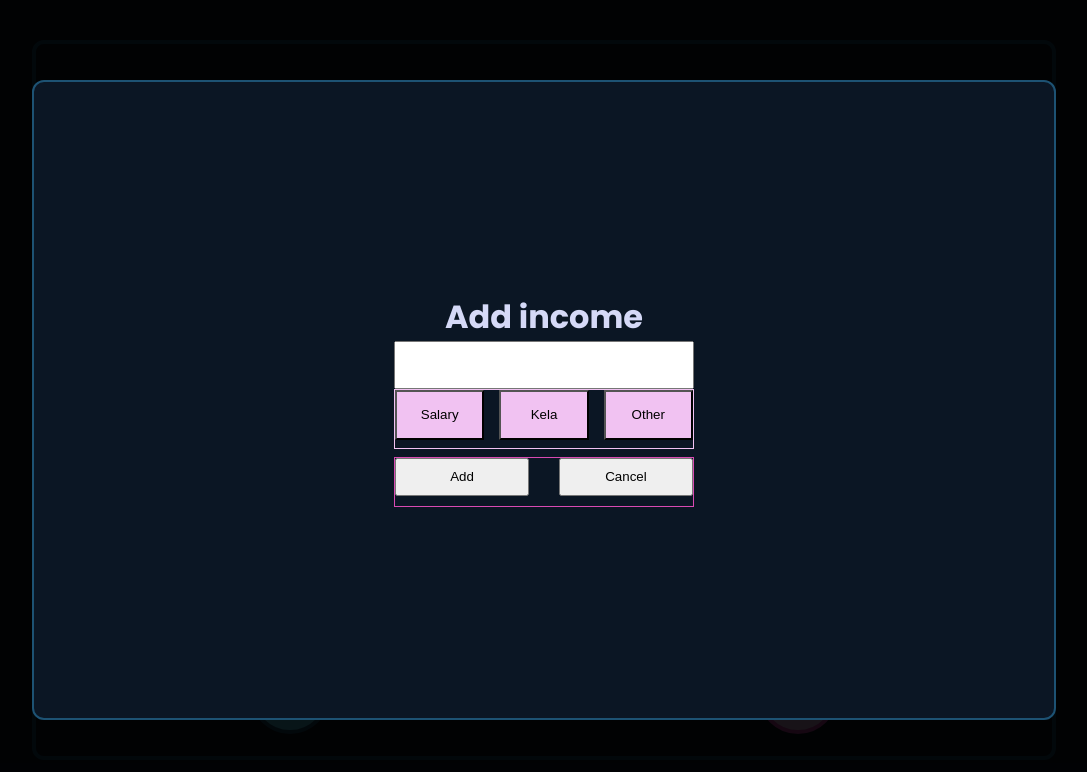
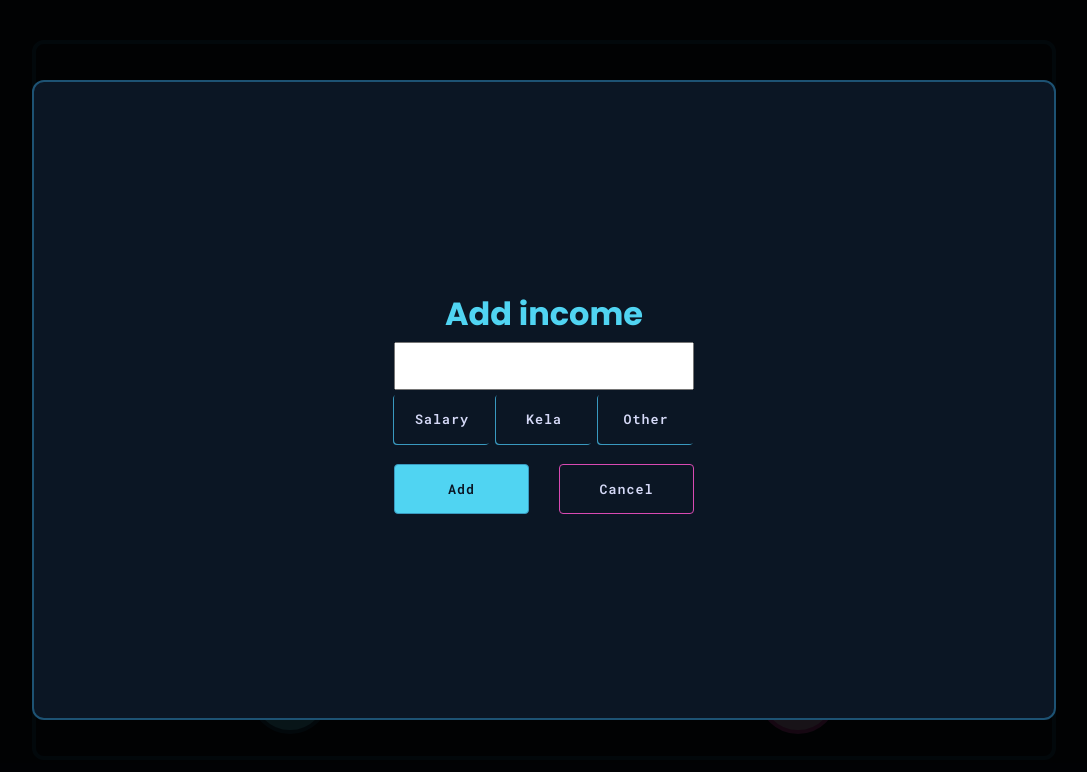
Before and after one commit to reijjo/budget, a React (Vite) app in the folder client/: page /test in a window 1280 px wide. Both pictures are taken after a click on the button "Add income". Shown: the top 772 px of the page, without its empty margins (96-1183 px from the left). Built offline with nearby package versions, Linux system fonts and the light colour scheme.

Commit message:
oke finally that chart.js

```diff
--- a/client/src/assets/css/App.css
+++ b/client/src/assets/css/App.css
@@ -29,12 +29,67 @@
   align-items: center;
 }
 
-.saldo {
+.saldo,
+.balance-modal {
   /* border: 1px solid var(--primarylight); */
   width: 100%;
   height: 75%;
   flex-direction: column;
 }
+
+.balance-modal.open {
+  background-color: var(--black);
+  transition: background-color 2s ease;
+}
+
+/* BalanceModal */
+
+.inside-balancemodal {
+  height: 100%;
+  width: 100%;
+  display: flex;
+  flex-direction: column;
+  justify-content: center;
+  align-items: center;
+}
+
+.inside-income,
+.inside-expenses {
+  height: 50%;
+  width: 100%;
+  display: flex;
+  flex-direction: column;
+}
+
+.inside-income h3,
+.inside-expenses h3 {
+  margin: 6px;
+  text-align: center;
+  color: var(--text);
+}
+
+.inside-income {
+  color: var(--primarylight);
+}
+
+.inside-expenses {
+  color: var(--secondary);
+}
+
+.inside-grid {
+  display: grid;
+  width: 100%;
+  /* height: 100%; */
+  grid-template-columns: repeat(auto-fill, minmax(50%, 1fr));
+  overflow: auto;
+}
+
+.inside-grid > div {
+  border: 1px solid var(--primarylight);
+  padding: 0.5rem;
+}
+
+/* END BalanceModal */
 
 .income-expenses {
   display: flex;
@@ -45,10 +100,10 @@
   height: 25%;
   width: 100%;
   /* border: 1px solid var(--secondary2); */
-  border-top: 2px solid var(--primarymid);
 }
 
 .balance-button {
+  border-top: 2px solid var(--primarymid);
   border-bottom: 2px solid var(--primarymid);
   height: 30%;
   width: 100%;
@@ -56,6 +111,7 @@
   justify-content: center;
   align-items: center;
   font-size: 1.5rem;
+  transition: transform 0.2s ease;
 }
 
 .balance-button:hover {
@@ -98,6 +154,7 @@
   width: 80px;
   border-radius: 50%;
   font-size: 1.5rem;
+  transition: transform 0.2s ease-in;
 }
 
 .income-button:hover,
@@ -118,6 +175,8 @@
   /* color: var(--secondary2); */
 }
 
+/* Income / Expenses Modal */
+
 .money-input {
   width: 50%;
   max-width: 300px;
@@ -126,34 +185,80 @@
 }
 
 .money-input-type {
-  border: 1px solid var(--secondary);
+  /* border: 1px solid var(--secondary); */
+  margin-top: 4px;
   width: 50%;
   max-width: 300px;
   height: auto;
-  display: flex;
-  flex-wrap: wrap;
-  justify-content: space-between;
-  align-items: flex-start;
+  display: grid;
+  width: 100%;
+  grid-template-columns: repeat(auto-fill, minmax(30%, 1fr));
+  gap: 6px;
 }
 
 .money-input-type > button {
-  width: 30%;
+  width: 100%;
   height: 50px;
-  margin-bottom: 8px;
+  background-color: inherit;
+  border: none;
+  color: var(--text);
+  border-radius: 4px;
+  font-family: inherit;
+  font-weight: 600;
+  letter-spacing: 1px;
+}
+
+.modal-income-button {
+  box-shadow: -1px 1px var(--primarymid);
+}
+
+.modal-expense-button {
+  box-shadow: -1px 1px var(--secondary2);
 }
 
 .money-input-buttons {
-  border: 1px solid var(--secondary2);
+  /* border: 1px solid var(--secondary2); */
   width: 50%;
   max-width: 300px;
   height: 50px;
-  margin-top: 8px;
+  margin-top: 20px;
   display: flex;
   flex-direction: row;
   justify-content: space-between;
 }
 
 .money-input-buttons > button {
-  height: 80%;
+  height: 100%;
   width: 45%;
+  /* border: none; */
+  /* color: var(--text); */
+  border-radius: 4px;
+  font-family: inherit;
+  font-weight: 600;
+  letter-spacing: 1px;
 }
+
+.money-input-button-income {
+  border: 1px solid var(--primarymid);
+  background-color: var(--primarylight);
+  color: var(--bg);
+}
+
+.money-input-button-income:hover {
+  box-shadow: 4px 4px 8px var(--primarymid);
+}
+.money-input-button-expenses {
+  border: 1px solid var(--secondary2);
+  background-color: var(--secondary);
+  color: var(--bg);
+}
+
+.money-input-button-expenses:hover {
+  box-shadow: 4px 4px 8px var(--secondary2);
+}
+
+.money-input-button-cancel {
+  border: 1px solid var(--secondary2);
+  background-color: inherit;
+  color: var(--text);
+}
--- /dev/null
+++ b/client/src/components/BalanceModal.tsx
@@ -0,0 +1,29 @@
+const BalanceModal = () => {
+  return (
+    <div className="inside-balancemodal">
+      <div className="inside-income">
+        <h3>Incomes</h3>
+        <h4 style={{ textAlign: "center" }}>Nothing here in test version.</h4>
+
+        {/* <div className="inside-grid">
+          <div>1</div>
+          <div>2</div>
+          <div>3</div>
+        </div> */}
+      </div>
+      <div className="inside-expenses">
+        <h3>Expenses</h3>
+        <h4 style={{ textAlign: "center" }}>Nothing here in test version.</h4>
+        {/* <div className="inside-grid">
+          <div>1</div>
+          <div>2</div>
+          <div>3</div>
+          <div>4</div>
+          <div>5</div>
+        </div> */}
+      </div>
+    </div>
+  );
+};
+
+export default BalanceModal;
--- a/client/src/components/IncomeModal.tsx
+++ b/client/src/components/IncomeModal.tsx
@@ -40,7 +40,9 @@ const IncomeModal = ({ handleCloseIncome, setIncome }: IncomeModalProps) => {
     <div className="modal">
       <div className="inner-modal">
         <form id="income-form" onSubmit={handleIncome}>
-          <h1>Add income</h1>
+          <h1 style={{ margin: "4px", color: "var(--primarylight)" }}>
+            Add income
+          </h1>
           <input
             className="money-input"
             type="text"
@@ -50,12 +52,14 @@ const IncomeModal = ({ handleCloseIncome, setIncome }: IncomeModalProps) => {
           <div className="money-input-type">
             {/* <h2>Select type</h2> */}
             <button
+              className="modal-income-button"
               type="button"
               style={{
                 backgroundColor:
                   selectedButton === IncomeType.Salary
                     ? "var(--primarylight)"
-                    : "var(--secondary)",
+                    : "",
+                color: selectedButton === IncomeType.Salary ? "var(--bg)" : "",
               }}
               onClick={() => {
                 setSelectedButton(IncomeType.Salary);
@@ -64,12 +68,14 @@ const IncomeModal = ({ handleCloseIncome, setIncome }: IncomeModalProps) => {
               Salary
             </button>
             <button
+              className="modal-income-button"
               type="button"
               style={{
                 backgroundColor:
                   selectedButton === IncomeType.Kela
                     ? "var(--primarylight)"
-                    : "var(--secondary)",
+                    : "",
+                color: selectedButton === IncomeType.Kela ? "var(--bg)" : "",
               }}
               onClick={() => {
                 setSelectedButton(IncomeType.Kela);
@@ -78,12 +84,14 @@ const IncomeModal = ({ handleCloseIncome, setIncome }: IncomeModalProps) => {
               Kela
             </button>
             <button
+              className="modal-income-button"
               type="button"
               style={{
                 backgroundColor:
                   selectedButton === IncomeType.Other
                     ? "var(--primarylight)"
-                    : "var(--secondary)",
+                    : "",
+                color: selectedButton === IncomeType.Other ? "var(--bg)" : "",
               }}
               onClick={() => {
                 setSelectedButton(IncomeType.Other);
@@ -93,8 +101,11 @@ const IncomeModal = ({ handleCloseIncome, setIncome }: IncomeModalProps) => {
             </button>
           </div>
           <div className="money-input-buttons">
-            <button type="submit">Add</button>
+            <button type="submit" className="money-input-button-income">
+              Add
+            </button>
             <button
+              className="money-input-button-cancel"
               onClick={() => handleCloseIncome(0, IncomeType.Salary)}
               type="button"
             >
--- a/client/src/pages/TryItOut.tsx
+++ b/client/src/pages/TryItOut.tsx
@@ -9,6 +9,7 @@ import {
 
 import IncomeModal from "../components/IncomeModal";
 import ExpensesModal from "../components/ExpensesModal";
+import BalanceModal from "../components/BalanceModal";
 
 const TryItOut = () => {
   const [saldo, setSaldo] = useState<number>(0); // Current balance
@@ -33,6 +34,7 @@ const TryItOut = () => {
   });
   const [incomeModalOpen, setIncomeModalOpen] = useState(false);
   const [expensesModalOpen, setExpensesModalOpen] = useState(false);
+  const [balanceModalOpen, setBalanceModalOpen] = useState(false);
 
   // Change the current balance everytime the income or expenses change
 
@@ -40,7 +42,7 @@ const TryItOut = () => {
     setSaldo(parseFloat((income - expenses).toFixed(2)));
   }, [income, expenses]);
 
-  // Open the income / expenses modal
+  // Open the income / expenses / balance modal
 
   const handleOpenIncome = () => {
     console.log("lisaa massii");
@@ -50,6 +52,10 @@ const TryItOut = () => {
   const handleOpenExpenses = () => {
     console.log("lisaa menoja");
     setExpensesModalOpen(true);
+  };
+
+  const handleBalanceModal = () => {
+    setBalanceModalOpen(!balanceModalOpen);
   };
 
   // Closes the income / expenses modal and sets the new balance
@@ -80,7 +86,8 @@ const TryItOut = () => {
     }
   };
 
-  console.log("expenseValues", expenseValues);
+  // console.log("expenseValues", expenseValues);
+  console.log("balance modal", balanceModalOpen);
 
   // RETURN
 
@@ -99,6 +106,11 @@ const TryItOut = () => {
         />
       )}
       <div className="balance">
+        {balanceModalOpen ? (
+          <div className={`balance-modal ${balanceModalOpen ? "open" : ""}`}>
+            <BalanceModal />
+          </div>
+        ) : (
           <div className="saldo">
             <div>Salary {incomeValues.Salary.toFixed(2)}</div>
             <div>Kela {incomeValues.Kela.toFixed(2)}</div>
@@ -132,19 +144,26 @@ const TryItOut = () => {
               )}
             </div>
           </div>
+        )}
+
         <div className="balance-stuff">
           <div className="balance-button" title="Click for more info!">
-            <button className="saldo-button-side">-</button>
+            <button className="saldo-button-side" onClick={handleBalanceModal}>
+              -
+            </button>
             <button
               className="saldo-button-center"
               style={{
                 backgroundColor:
                   saldo > 0 ? "var(--primarylight)" : "var(--secondary)",
               }}
+              onClick={handleBalanceModal}
             >
-              balance {saldo}€
+              balance {saldo.toFixed(2)}€
             </button>
-            <button className="saldo-button-side">-</button>
+            <button className="saldo-button-side" onClick={handleBalanceModal}>
+              -
+            </button>
           </div>
           <div className="money-buttons">
             <button
```
Also changed, not shown: client/src/components/ExpensesModal.tsx (+44 -23 lines). Lines whose indentation alone changed are shown as unchanged.
